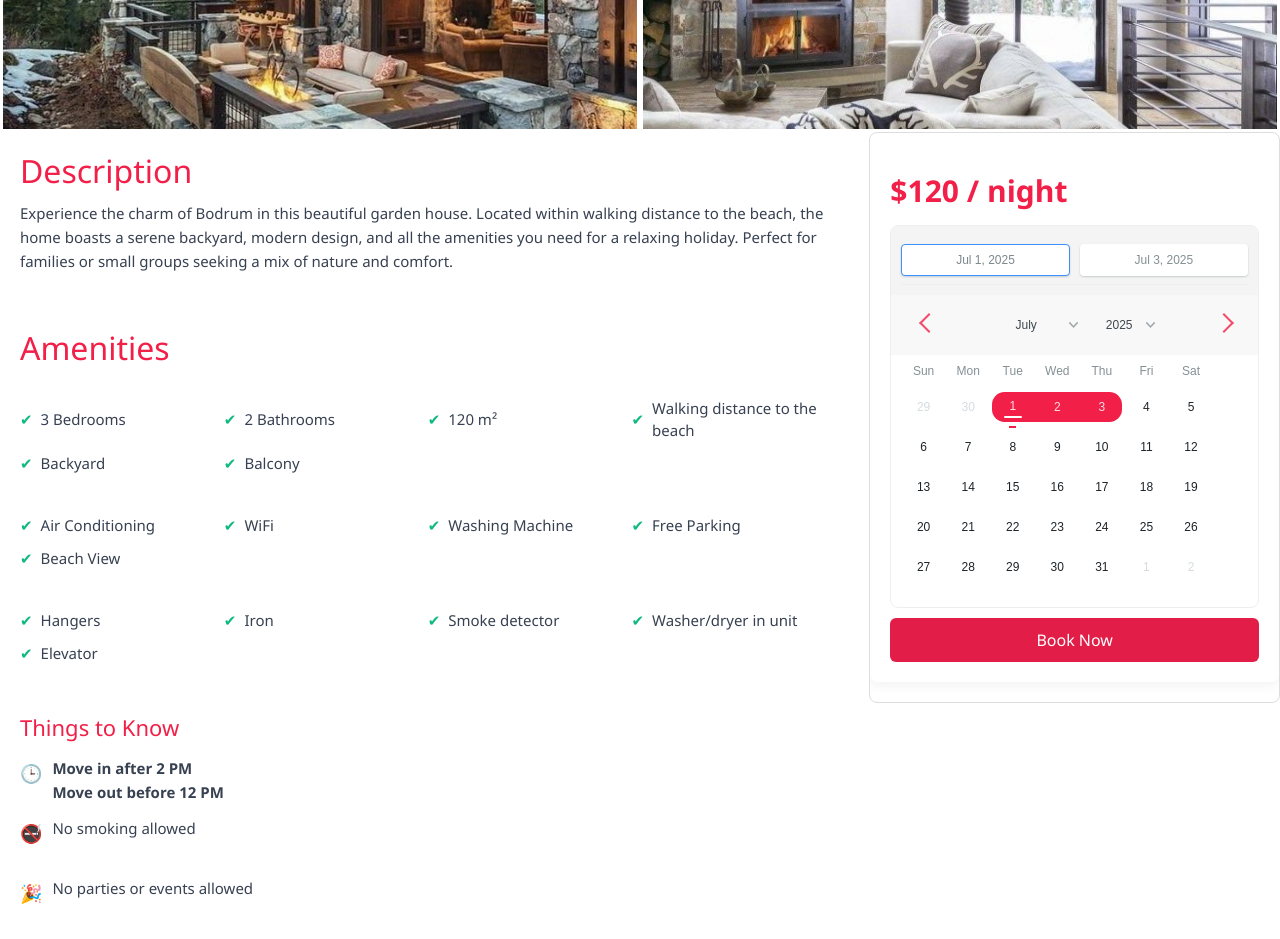
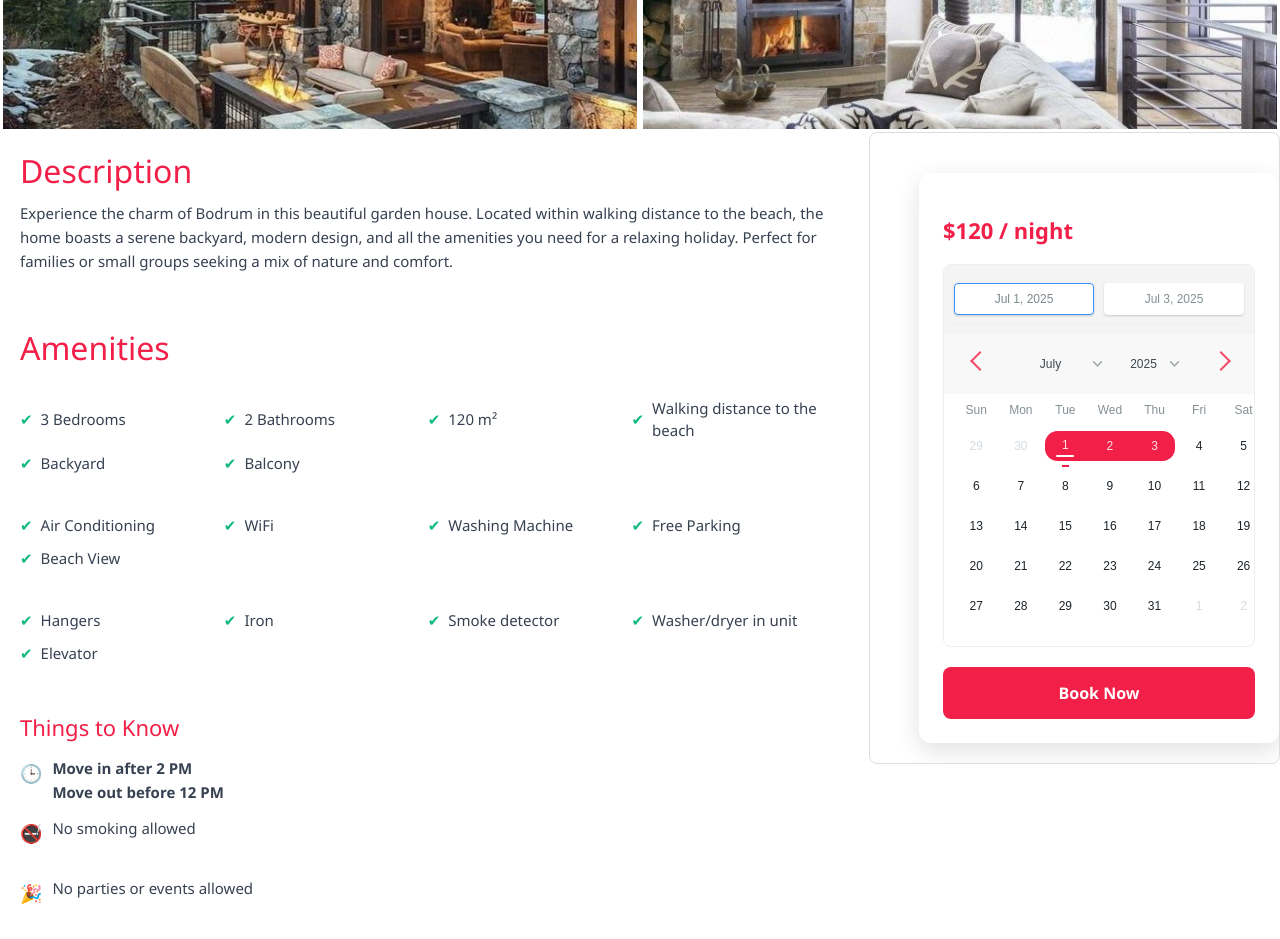
Before and after one commit to ahmed666916/flexvivienda-server, a React (Create React App) app: page /property_detail in a window 1280 px wide. Shown: the part 520-1459 px from the top of the page. Built offline with nearby package versions, Linux system fonts and the light colour scheme.

Commit message:
updated booking card

```diff
--- a/src/components/propertyDetail/PropertyDetail.css
+++ b/src/components/propertyDetail/PropertyDetail.css
@@ -445,3 +445,49 @@
   font-size: 13px;
   margin: 0;
 }
+
+/* === Booking Card Wrapper Styling (Blueground-style) === */
+.booking-card {
+  background-color: #ffffff;
+  border-radius: 12px;
+  padding: 24px;
+  box-shadow: 0px 8px 24px rgba(0, 0, 0, 0.12);
+  max-width: 360px;
+  width: 100%;
+  margin-left: auto;
+  margin-top: 40px;
+  position: relative;
+}
+
+.booking-card h2 {
+  font-size: 22px;
+  font-weight: 600;
+  color: #F22048;
+  margin-bottom: 20px;
+}
+
+.booking-card .book-button {
+  background-color: #F22048;
+  color: #fff;
+  border: none;
+  width: 100%;
+  padding: 14px;
+  font-size: 16px;
+  font-weight: bold;
+  border-radius: 8px;
+  margin-top: 20px;
+  cursor: pointer;
+  transition: background-color 0.2s ease;
+}
+
+.booking-card .book-button:hover {
+  background-color: #d81b3f;
+}
+
+/* Make card sticky (like Blueground) */
+@media (min-width: 1024px) {
+  .booking-card {
+    position: sticky;
+    top: 100px;
+  }
+}
```
